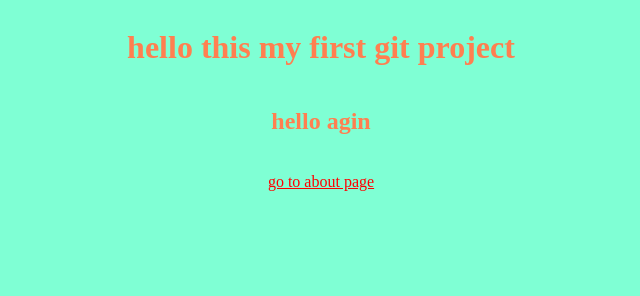
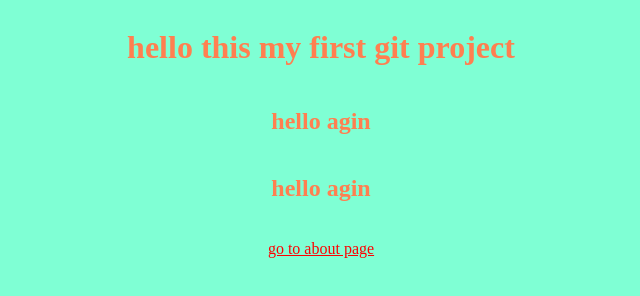
Before and after one commit to okm16/demo, a plain HTML site: page index.html in a window 1280 px wide. Shown: the whole page, without its empty margins (319-959 px from the left). Drawn offline with Linux system fonts and the light colour scheme.

Commit message:
last update

```diff
--- a/index.html
+++ b/index.html
@@ -10,6 +10,7 @@
 
     <h1> hello this my first git project</h1>
     <h2> hello agin</h2>
+    <h2> hello agin</h2>
 
     <br>
     <a href="about.html"> go to about page </a>
```
